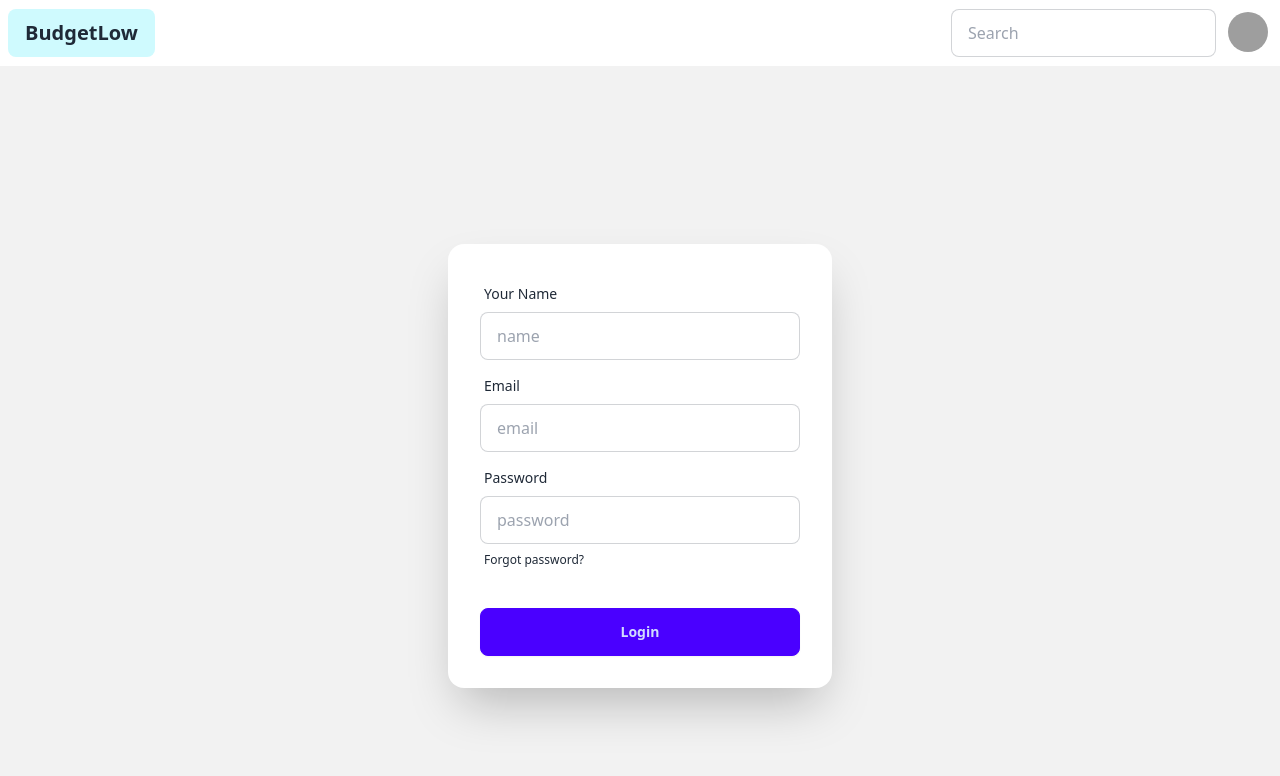
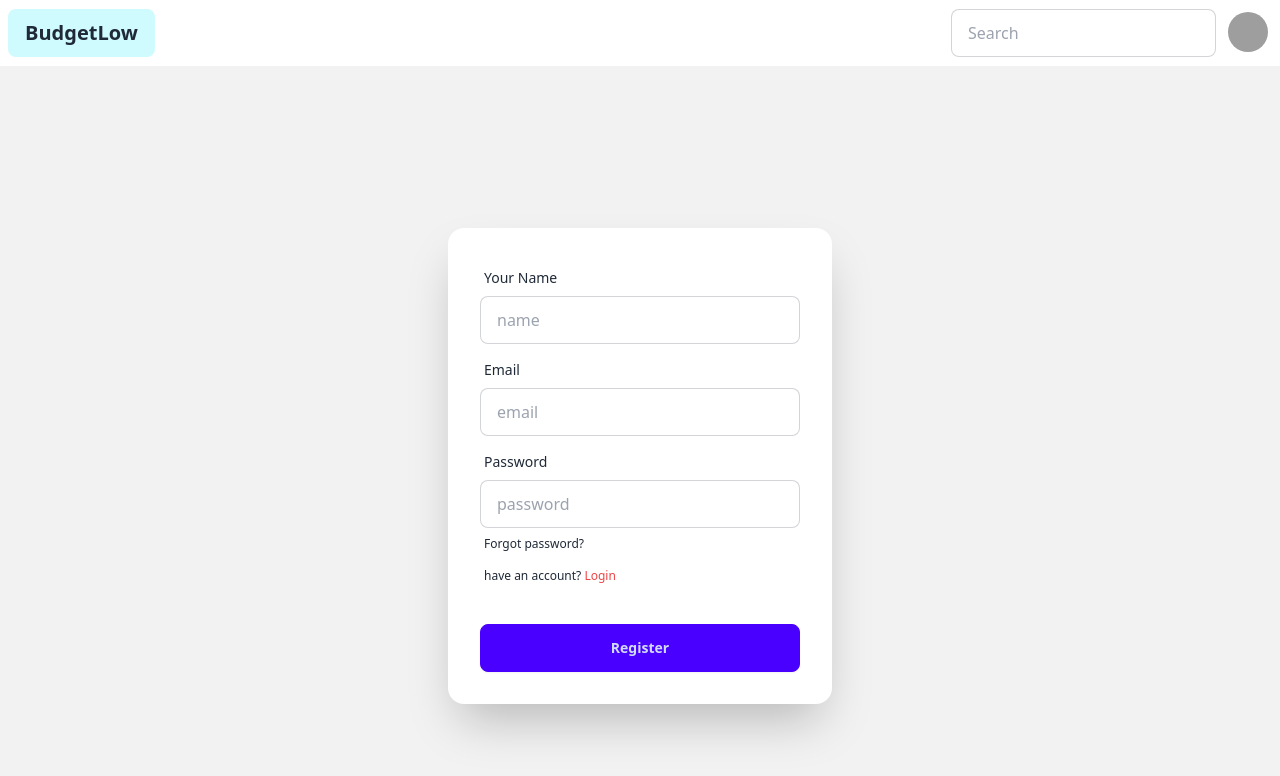
Before and after one commit to jalal-uddin-sharif/budget-low-client, a React (Vite) app: page /register in a window 1280 px wide. Shown: the top 776 px of the page. Built offline with nearby package versions, Linux system fonts and the light colour scheme; grey boxes are pictures that could not be loaded.

Commit message:
login page func and design done

```diff
--- a/src/authentication/Login.jsx
+++ b/src/authentication/Login.jsx
@@ -1,13 +1,29 @@
-import React from "react";
+import React, { useContext } from "react";
+import { AuthContext } from "./authprovider/AuthProvider";
+import { Result } from "postcss";
+import { Link, useNavigate } from "react-router-dom";
+import toast from "react-hot-toast";
 
 const Login = () => {
 
+    const {loginUser, setUser} = useContext(AuthContext)
+    const navigate = useNavigate()
     const loginButton = (e) =>{
         e.preventDefault()
         const form = e.target
         const Email = form.email.value;
         const Password = form.password.value;
         console.log(Email, Password);
+        loginUser(Email, Password)
+        .then(result =>{
+            console.log(result.user);
+            setUser(result.user)
+            toast.success("login success")
+            navigate("/")
+        })
+        .catch(error => console.log(error))
+
+
     }
   return (
     <div>
@@ -44,6 +60,11 @@ const Login = () => {
                     Forgot password?
                   </a>
                 </label>
+                <label className="label">
+                  <Link to={"/register"} className="label-text-alt link link-hover">
+                    haven't account? <span className="text-purple-500">Register</span>
+                  </Link>
+                </label>
               </div>
               <div className="form-control mt-6">
                 <button type="submit" className="btn btn-primary">Login</button>
--- a/src/authentication/Register.jsx
+++ b/src/authentication/Register.jsx
@@ -1,7 +1,7 @@
 import React, { useContext } from 'react';
 import { AuthContext } from './authprovider/AuthProvider';
 import toast from 'react-hot-toast';
-import { Navigate } from 'react-router-dom';
+import { Link, Navigate } from 'react-router-dom';
 
 const Register = () => {
     const {createUser, setUser} = useContext(AuthContext)
@@ -73,9 +73,14 @@ const Register = () => {
                       Forgot password?
                     </a>
                   </label>
+                  <label className="label">
+                    <Link to={"/login"} className="label-text-alt link link-hover">
+                      have an account? <span className='text-red-500'>Login</span>
+                    </Link>
+                  </label>
                 </div>
                 <div className="form-control mt-6">
-                  <button type="submit" className="btn btn-primary">Login</button>
+                  <button type="submit" className="btn btn-primary">Register</button>
                 </div>
               </form>
 
--- a/src/authentication/authprovider/AuthProvider.jsx
+++ b/src/authentication/authprovider/AuthProvider.jsx
@@ -1,5 +1,5 @@
 import React, {createContext, useState } from 'react';
-import { createUserWithEmailAndPassword, getAuth } from 'firebase/auth';
+import { createUserWithEmailAndPassword, getAuth, signInWithEmailAndPassword } from 'firebase/auth';
 import { app } from '../../Firebase/firebase.config';
 export const AuthContext = createContext(null)
 const AuthProvider = ({children}) => {
@@ -10,8 +10,11 @@ const AuthProvider = ({children}) => {
     return createUserWithEmailAndPassword(auth, email, password)
    }
 
+   const loginUser = (email, password) =>{
+    return signInWithEmailAndPassword(auth, email, password)
+   }
     const authInfo = {
-      user, setUser, createUser
+      user, setUser, createUser, loginUser
     }
     return (
         <AuthContext.Provider value={authInfo}>{children}</AuthContext.Provider>
```
